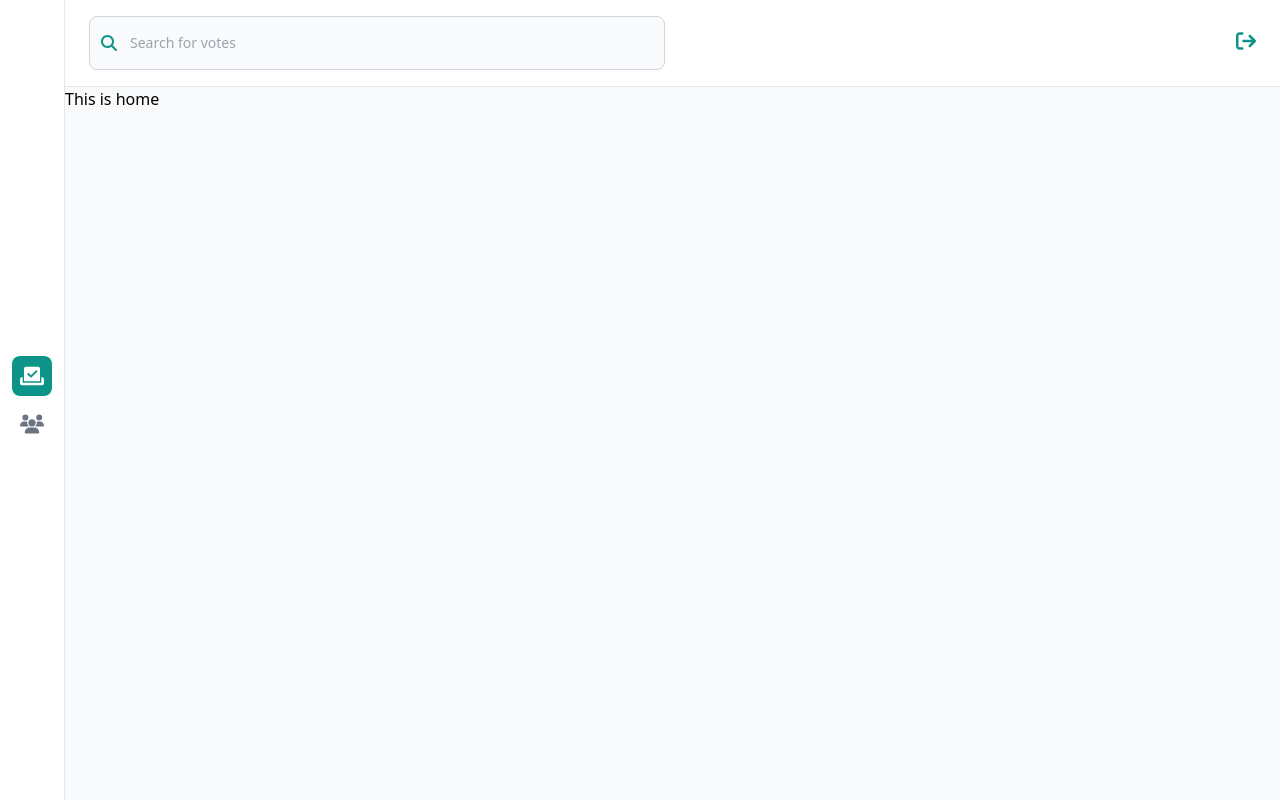
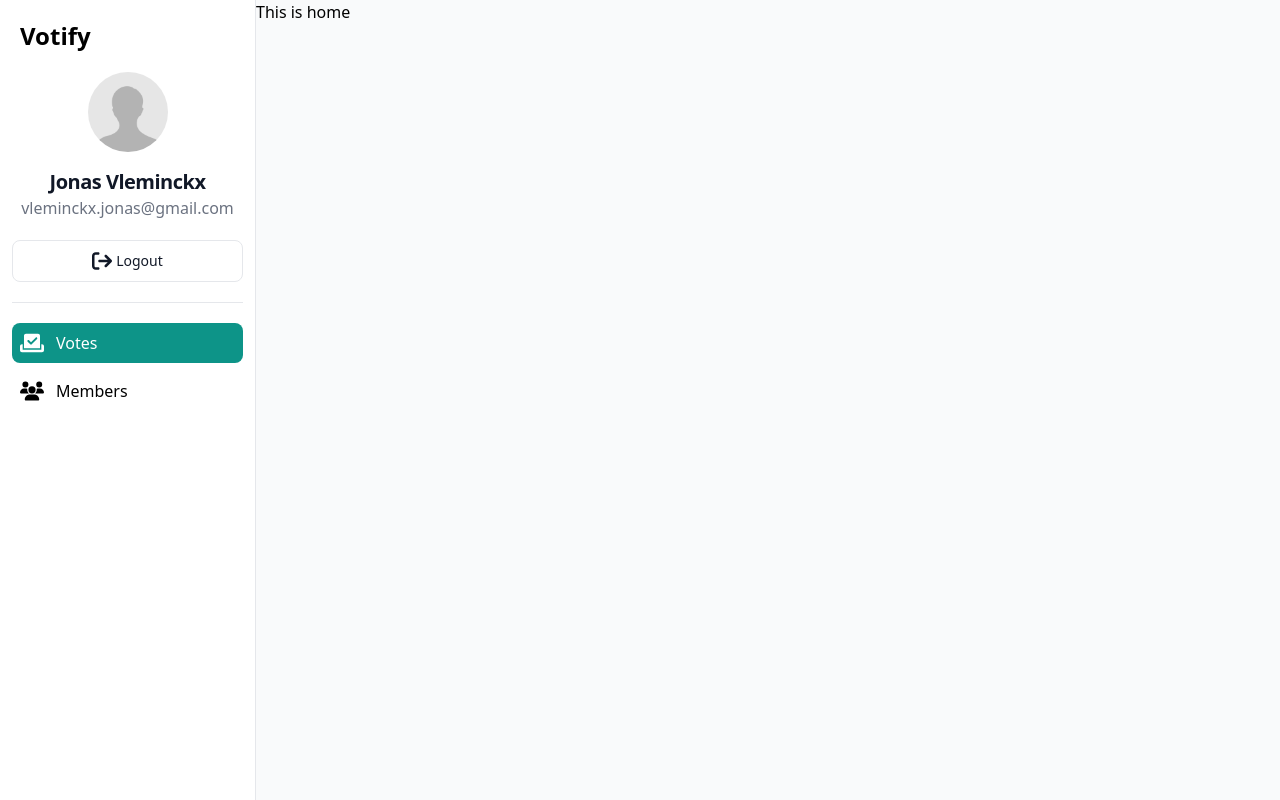
Before and after one commit to jonasvle/votify, a Vue app: page / in a window 1280 px wide. Built offline with nearby package versions, Linux system fonts and the light colour scheme; no server answers; sample sign-in values are in the browser's storage.

Commit message:
Redesign sidebar and remove header

```diff
--- a/src/components/Header.vue
+++ /dev/null
@@ -1,98 +0,0 @@
-<script setup lang="ts">
-import { onMounted, onUnmounted, ref } from "vue";
-import { useRouter } from "vue-router";
-
-import { useAuthStore } from "@/stores/auth";
-
-const router = useRouter();
-const authStore = useAuthStore();
-
-const searchRef = ref();
-let inputValue = ref("");
-
-onMounted(() => {
-  document.addEventListener("keydown", searchShortcut);
-});
-
-onUnmounted(() => {
-  document.removeEventListener("keydown", searchShortcut);
-});
-
-const searchShortcut = (e: KeyboardEvent) => {
-  if (e.key === "k" && (e.ctrlKey || e.metaKey)) {
-    e.preventDefault();
-    searchRef.value.focus();
-  }
-};
-
-const onSubmit = () => {
-  console.log("submitted", inputValue.value);
-};
-
-const onLogoutClicked = async () => {
-  await authStore.logout();
-  router.replace({ name: "login" });
-};
-</script>
-
-<template>
-  <header class="z-10 py-4 bg-white border-b border-gray-200">
-    <div
-      class="flex items-center justify-between px-6 mx-auto text-primary-600"
-    >
-      <form class="w-full max-w-xl mr-6" @submit.prevent="onSubmit">
-        <div class="relative">
-          <div
-            class="flex absolute inset-y-0 left-0 items-center pl-3 pointer-events-none"
-          >
-            <font-awesome-icon
-              class="w-4 h-4"
-              icon="fa-solid fa-magnifying-glass"
-            />
-          </div>
-          <input
-            ref="searchRef"
-            type="search"
-            class="block p-4 pl-10 w-full text-sm text-gray-900 bg-gray-50 rounded-lg border border-gray-300 focus:ring-primary-500 focus:border-primary-500 focus-visible:outline-none"
-            placeholder="Search for votes"
-            aria-label="Search for votes"
-            v-model="inputValue"
-          />
-        </div>
-      </form>
-      <!-- <div class="flex flex-1 lg:mr-32">
-        <div class="relative w-full max-w-xl mr-6">
-          <div class="absolute inset-y-0 flex items-center pl-2">
-            <font-awesome-icon
-              class="w-4 h-4"
-              icon="fa-solid fa-magnifying-glass"
-            />
-          </div>
-          <form class="w-full" @submit.prevent="onSubmit">
-            <input
-              ref="searchRef"
-              type="search"
-              class="bg-gray-50 border border-gray-300 text-gray-900 sm:text-sm rounded-lg focus:ring-primary-600 focus:border-primary-600 block w-full p-2.5"
-              placeholder="Search for votes"
-              aria-label="Search for votes"
-              v-model="inputValue"
-            />
-          </form>
-        </div>
-      </div> -->
-      <ul class="flex items-center flex-shrink-0 space-x-6">
-        <li class="flex">
-          <button
-            class="rounded-md focus:outline-none focus:shadow-outline-purple"
-            @click="onLogoutClicked"
-          >
-            <font-awesome-icon
-              class="w-5 h-5"
-              icon="fa-solid fa-arrow-right-from-bracket"
-            />
-          </button>
-        </li>
-      </ul>
-    </div>
-  </header>
-</template>
--- a/src/components/LoginCard.vue
+++ b/src/components/LoginCard.vue
@@ -32,11 +32,11 @@ const login = async () => {
     </h1>
     <div class="w-full bg-white rounded-lg shadow md:mt-0 sm:max-w-md xl:p-0">
       <div class="p-6 space-y-4 md:space-y-6 sm:p-8">
-        <h1
+        <h2
           class="text-xl font-bold leading-tight tracking-tight text-gray-900 md:text-2xl"
         >
           Sign in
-        </h1>
+        </h2>
         <div
           v-if="errorRef"
           class="p-4 mb-4 text-sm text-red-700 bg-red-100 rounded-lg"
--- a/src/components/Sidebar.vue
+++ b/src/components/Sidebar.vue
@@ -1,4 +1,10 @@
 <script setup lang="ts">
+import { useRouter } from "vue-router";
+import { useAuthStore } from "@/stores/auth";
+
+const router = useRouter();
+const authStore = useAuthStore();
+
 const pages = [
   {
     name: "Votes",
@@ -11,21 +17,53 @@ const pages = [
     to: "/members",
   },
 ];
+
+const onLogoutClicked = async () => {
+  await authStore.logout();
+  router.replace({ name: "login" });
+};
 </script>
 
 <template>
-  <aside class="flex h-full border-r border-gray-200" aria-label="Sidebar">
+  <aside class="flex h-full" aria-label="Sidebar">
     <div
-      class="flex justify-center flex-col h-full overflow-y-auto py-4 px-3 bg-white"
+      class="w-64 h-full px-3 py-5 overflow-y-auto bg-white border-r border-gray-200"
     >
-      <ul class="space-y-2 text-gray-500">
+      <router-link class="flex pl-2 mb-5 align-center" to="/">
+        <span class="self-center text-2xl font-semibold whitespace-nowrap">
+          Votify
+        </span>
+      </router-link>
+      <div class="pb-5 mb-5 text-center text-gray-500 border-b border-gray-200">
+        <img
+          class="w-20 h-20 m-auto mb-4 rounded-full"
+          src="../assets/avatar.jpg"
+          alt="Avatar"
+        />
+        <h3 class="text-xl font-bold tracking-tight text-gray-900">
+          Jonas Vleminckx
+        </h3>
+        <p class="font-light text-gray-500">vleminckx.jonas@gmail.com</p>
+        <button
+          class="px-5 text-sm font-medium text-gray-900 py-2.5 bg-white border-gray-200 border rounded-lg justify-center align-center w-full inline-flex mt-5 hover:text-primary-700 focus:ring-4 focus:outline-none focus:ring-gray-200 focus:z-10"
+          @click="onLogoutClicked"
+        >
+          <font-awesome-icon
+            class="w-5 h-5 mr-1"
+            icon="fa-solid fa-arrow-right-from-bracket"
+          />
+          <span>Logout</span>
+        </button>
+      </div>
+      <ul class="space-y-2">
         <li v-for="page in pages" :key="page.name">
           <router-link
-            exact-active-class="bg-primary-600 text-white"
-            class="flex items-center p-2 rounded-lg hover:bg-primary-700 hover:text-white focus:ring-4 focus:outline-none focus:ring-primary-300"
+            exact-active-class="text-white bg-primary-600"
+            class="flex items-center p-2 text-base font-normal rounded-lg hover:bg-primary-700 hover:text-white focus:ring-4 focus:outline-none focus:ring-primary-300"
             :to="page.to"
           >
             <font-awesome-icon class="w-6 h-6" :icon="page.icon" />
+            <span class="ml-3">{{ page.name }}</span>
           </router-link>
         </li>
       </ul>
--- a/src/views/AuthenticatedView.vue
+++ b/src/views/AuthenticatedView.vue
@@ -1,12 +1,10 @@
 <script setup lang="ts">
 import Sidebar from "@/components/Sidebar.vue";
-import Header from "@/components/Header.vue";
 </script>
 
 <template>
   <Sidebar />
   <section class="w-full">
-    <Header />
     <main>
       <router-view />
     </main>
```
Also changed, not shown: src/assets/avatar.jpg (added).
